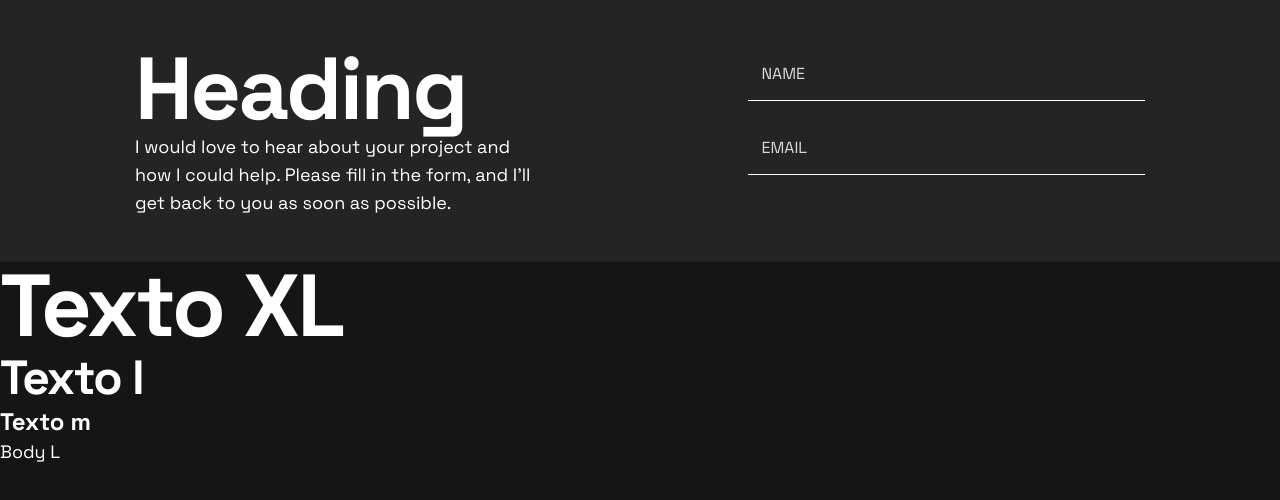
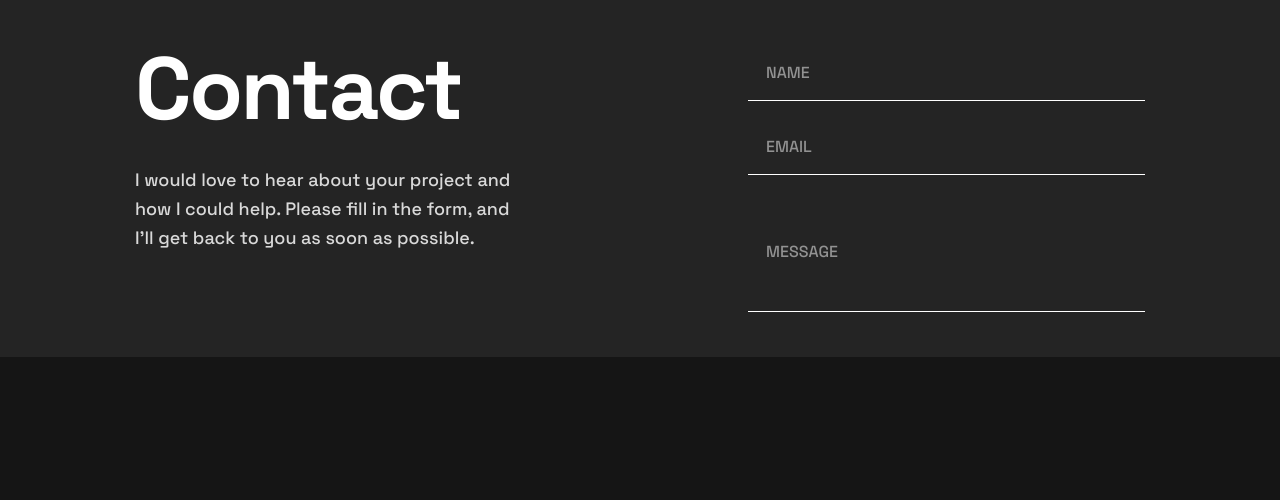
Before and after one commit to mickeycv120/single-page-portfolio, a React (Vite) app: page / in a window 1280 px wide. Shown: the top 500 px of the page. Built offline with nearby package versions, Linux system fonts and the light colour scheme.

Commit message:
Add contact form fields and typography

```diff
--- a/src/components/Form.tsx
+++ b/src/components/Form.tsx
@@ -2,17 +2,23 @@ export const Form = () => {
   return (
     <form className="flex flex-col gap-4">
       <input
-        className="border-b border-white text-body-l placeholder:text-[16px] placeholder:text-gray p-3"
+        className="border-b border-white text-heading-s placeholder:text-white/50 py-3 px-4"
         type="text"
         id="name"
         placeholder="NAME"
       />
       <input
-        className="border-b border-white text-body-l placeholder:text-[16px] placeholder:text-gray p-3"
+        className="border-b border-white text-heading-s placeholder:text-white/50 py-3 px-4"
         type="email"
         id="email"
         placeholder="EMAIL"
       />
+      <input
+        className="border-b border-white text-heading-s placeholder:text-white/50 py-10 px-4"
+        type="text"
+        id="message"
+        placeholder="MESSAGE"
+      />
     </form>
   );
 };
--- a/src/index.css
+++ b/src/index.css
@@ -26,9 +26,11 @@
 
     --text-body-l: 18px;
     --text-body-l--line-height: 28px;
-    --text-body-l-font--weight: 500;
+    --text-body-l--font-weight: 500;
 
     --text-heading-s: 16px;
+    --text-body-s--line-height: 28px;
+    --text-body-s--font-weight: 500;
 }
 
 @layer base {
--- a/src/main.tsx
+++ b/src/main.tsx
@@ -6,9 +6,5 @@ import App from "./App.tsx";
 createRoot(document.getElementById("root")!).render(
   <StrictMode>
     <App />
-    <h1 className="text-heading-xl">Texto XL</h1>
-    <h2 className="text-heading-l">Texto l</h2>
-    <h3 className="text-heading-m">Texto m</h3>
-    <p className="text-body-l">Body L</p>
   </StrictMode>,
 );
--- a/src/sections/Contact.tsx
+++ b/src/sections/Contact.tsx
@@ -4,9 +4,9 @@ export const Contact = () => {
   return (
     <section className="bg-dark-gray grid grid-cols-2 gap-48 px-30 py-10 min-w-screen">
       <div className="items-center justify-center">
-        <div className="col-span-1">
-          <h1 className="text-heading-xl font-bold">Heading</h1>
-          <p className="text-body-l">
+        <div className="flex flex-col col-span-1 gap-7">
+          <h1 className="text-heading-xl font-bold">Contact</h1>
+          <p className="text-body-l text-gray tracking-normal leading-6.5">
             I would love to hear about your project and how I could help. Please
             fill in the form, and I'll get back to you as soon as possible.
           </p>
```
